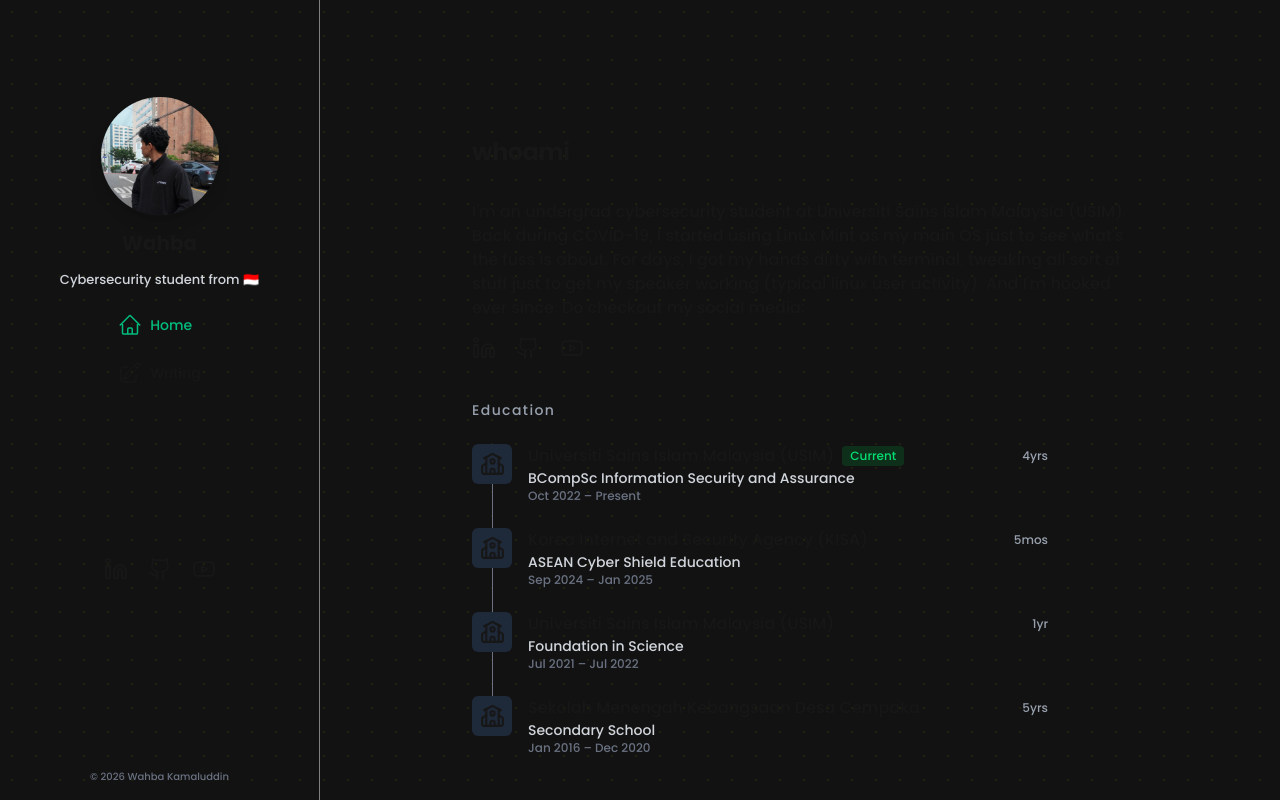
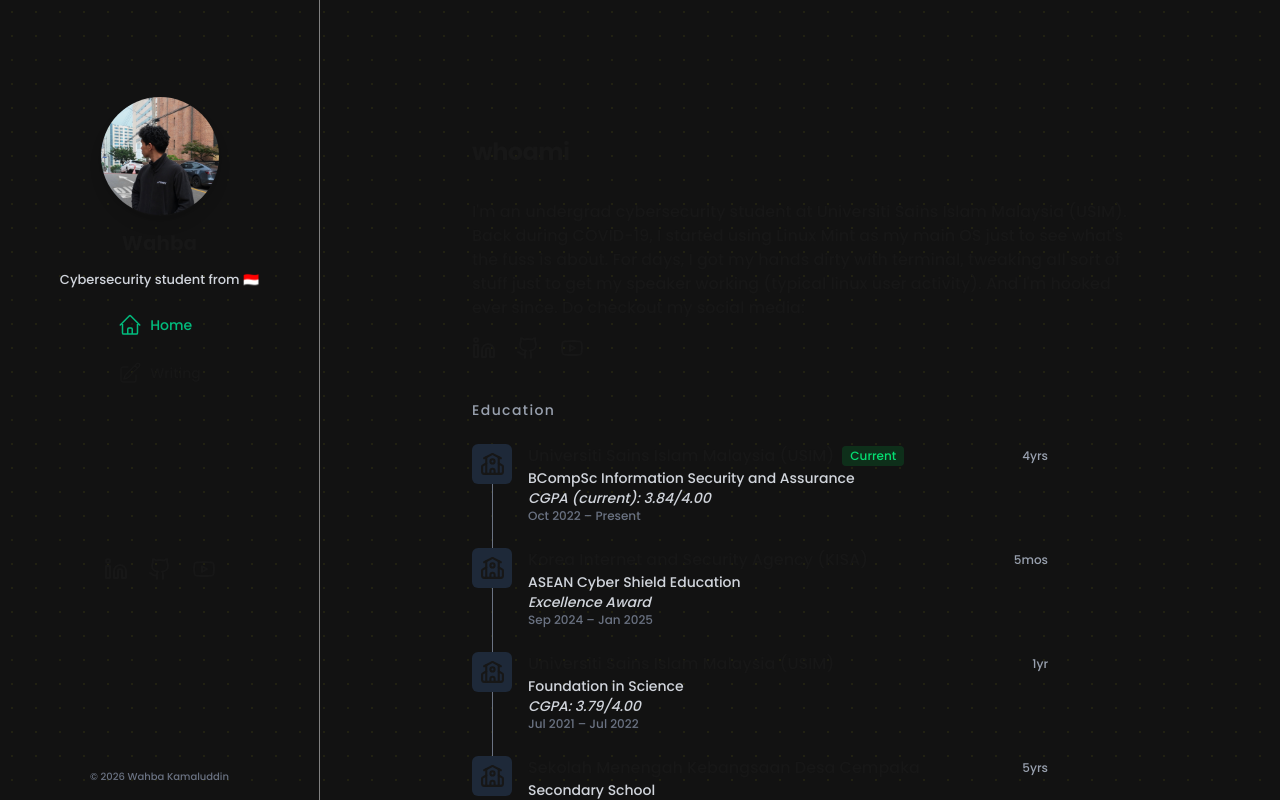
Before and after one commit to wahbakamaluddin/blog1, a Next.js app: page / in a window 1280 px wide. Built offline with nearby package versions, Linux system fonts and the light colour scheme.

Commit message:
Update education

```diff
--- a/app/components/home/EducationTimeline.jsx
+++ b/app/components/home/EducationTimeline.tsx
@@ -1,32 +1,46 @@
 import { School } from "lucide-react";
 
-const experiences = [
+
+interface  Education{
+  institution: string;
+  level: string;
+  duration: string;
+  date: string;
+  grade: string;
+  current: boolean;
+}
+
+const educations: Education[] = [
   {
-    company: "Universiti Sains Islam Malaysia (USIM)",
-    role: "BCompSc Information Security and Assurance",
+    institution: "Universiti Sains Islam Malaysia (USIM)",
+    level: "BCompSc Information Security and Assurance",
     duration: "4yrs",
     date: "Oct 2022 – Present",
+    grade: "CGPA (current): 3.84/4.00",
     current: true,
   },
   {
-    company: "Korea Internet and Security Agency (KISA)",
-    role: "ASEAN Cyber Shield Education",
+    institution: "Korea Internet and Security Agency (KISA)",
+    level: "ASEAN Cyber Shield Education",
     duration: "5mos",
     date: "Sep 2024 – Jan 2025",
+    grade: "Excellence Award",
     current: false,
   },
   {
-    company: "Universiti Sains Islam Malaysia (USIM)",
-    role: "Foundation in Science",
+    institution: "Universiti Sains Islam Malaysia (USIM)",
+    level: "Foundation in Science",
     duration: "1yr",
     date: "Jul 2021 – Jul 2022",
+    grade: "CGPA: 3.79/4.00",
     current: false,
   },
   {
-    company: "Sekolah Menengah Kebangsaan Desa Cempaka",
-    role: "Secondary School",
+    institution: "Sekolah Menengah Kebangsaan Desa Cempaka",
+    level: "Secondary School",
     duration: "5yrs",
     date: "Jan 2016 – Dec 2020",
+    grade: "SPM: 11As, Valedictorian",
     current: false,
   },
 ];
@@ -39,7 +53,7 @@ export default function EducationTimeline() {
       </h2>
 
       <div className="space-y-6">
-        {experiences.map((exp, idx) => (
+        {educations.map((ed, idx) => (
           <div key={idx} className="flex gap-4 relative">
 
             {/* logo */}
@@ -48,26 +62,27 @@ export default function EducationTimeline() {
             </div>
 
             {/* Timeline line */}
-            {idx !== experiences.length - 1 && (
+            {idx !== educations.length - 1 && (
               <div className="absolute left-5 top-10 w-px h-full bg-gray-500" />
             )}
 
             {/* content */}
             <div className="flex-1">
               <div className="flex items-center gap-2 flex-wrap">
-                <h3 className="font">{exp.company}</h3>
-                {exp.current && (
+                <h3 className="font">{ed.institution}</h3>
+                {ed.current && (
                   <span className="rounded bg-green-600/20 px-2 py-0.5 text-xs text-green-400">
                     Current
                   </span>
                 )}
                 <span className="ml-auto text-xs text-gray-400">
-                  {exp.duration}
+                  {ed.duration}
                 </span>
               </div>
 
-              <p className="text-sm text-gray-300">{exp.role}</p>
-              <p className="text-xs text-gray-500">{exp.date}</p>
+              <p className="text-sm text-gray-300">{ed.level}</p>
+              <p className="italic text-sm text-gray-300">{ed.grade}</p>
+              <p className="text-xs text-gray-500">{ed.date}</p>
             </div>
           </div>
         ))}
```
